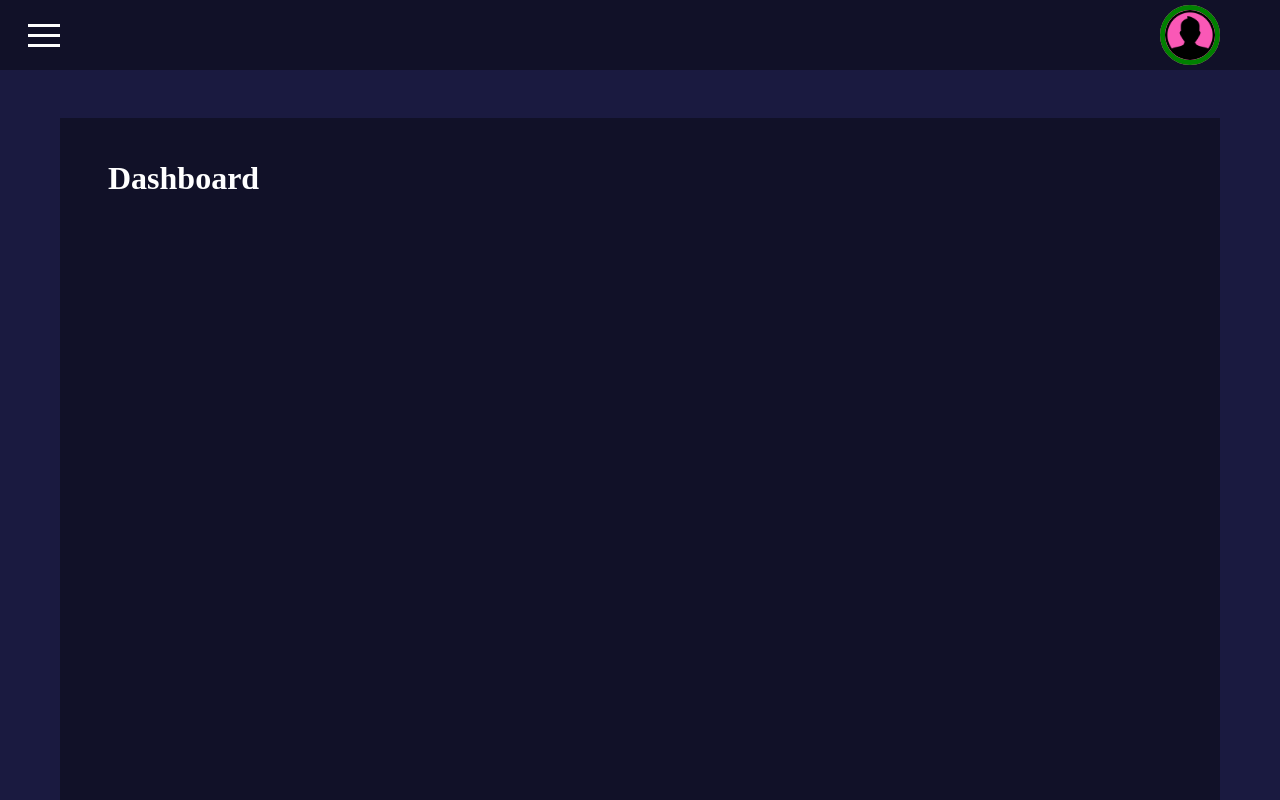
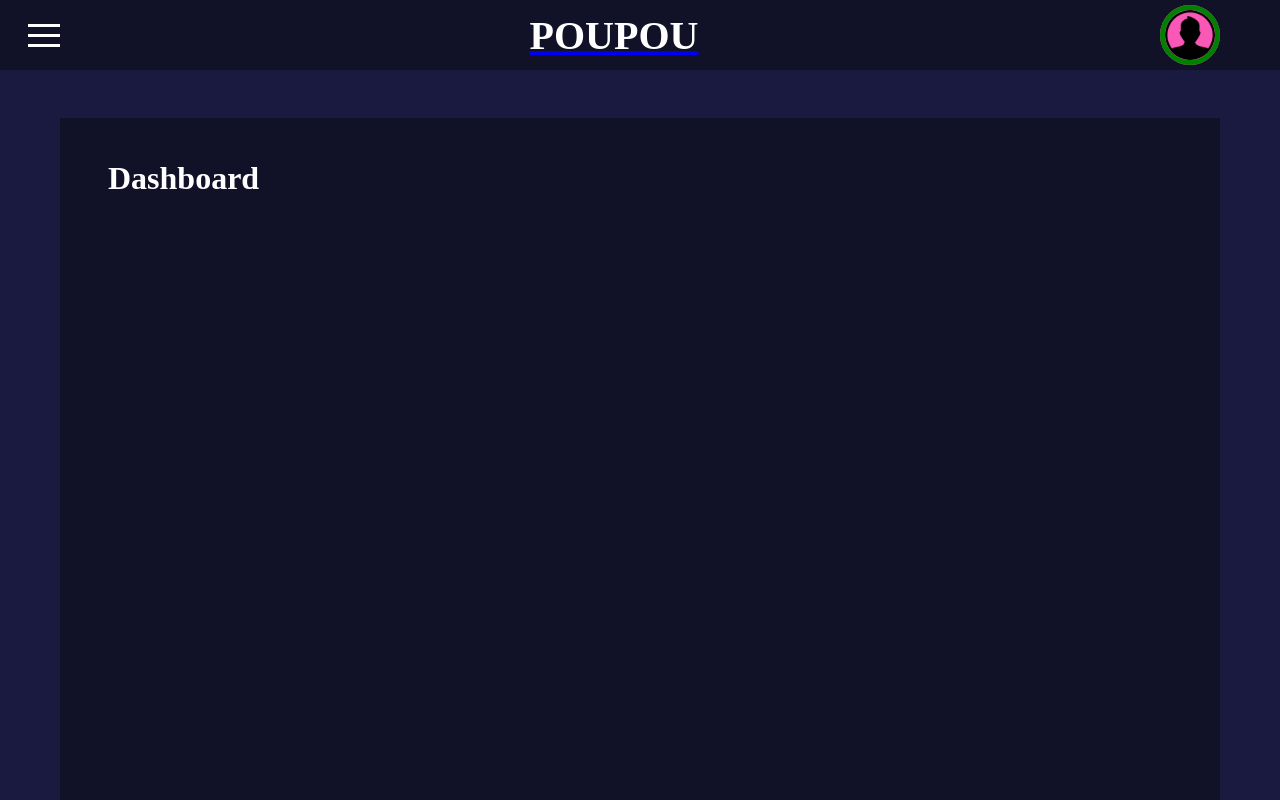
Before and after one commit to eduardogw06/poupou-front, a Next.js app: page /dashboard in a window 1280 px wide. Shown: the top 800 px of the page. Built offline with nearby package versions, Linux system fonts and the light colour scheme; sample sign-in values are in the browser's storage.

Commit message:
feat: add logo on navbar

```diff
--- a/src/components/common/Navbar/Navbar.tsx
+++ b/src/components/common/Navbar/Navbar.tsx
@@ -7,6 +7,7 @@ import Router from "next/router";
 import { useEffect, useRef, useState } from "react";
 import { useTheme } from "styled-components";
 import { DefaultTheme } from "../../../types/DefaultTheme";
+import Logo from "../Logo/Logo";
 import {
   Container,
   DropDown,
@@ -67,6 +68,7 @@ const Navbar = ({
           toggle={setMenuOpened}
           color={theme.colors.menuHamburger}
         />
+        <Logo showImage={false} />
         <ProfilePhoto
           onClick={() => setDropdownMenuOpened(!dropdownMenuOpened)}
           ref={wrapperRef}
```
